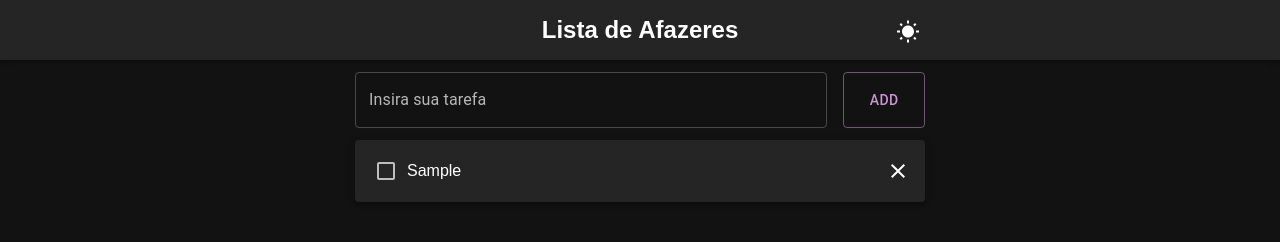
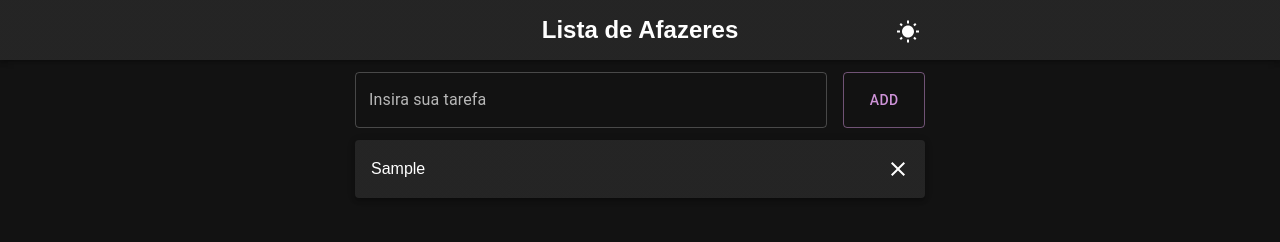
Before and after one commit to edusdorneles/to-do-list, a React (Create React App) app: page / in a window 1280 px wide. Both pictures are taken after typing "Sample" into the empty fields and a click on the button "ADD". Shown: the top 242 px of the page. Built offline with nearby package versions, Linux system fonts and the light colour scheme.

Commit message:
🚀 Update: Remove checked

```diff
--- a/src/components/TaskContainer/Task/Task.js
+++ b/src/components/TaskContainer/Task/Task.js
@@ -1,5 +1,5 @@
-import React, { useState } from 'react'
-import { Box, Checkbox, IconButton } from '@material-ui/core';
+import React from 'react'
+import { Box, IconButton } from '@material-ui/core';
 import { useAuth } from '../../../providers/Auth';
 
 import CloseIcon from '@material-ui/icons/Close';
@@ -10,16 +10,9 @@ const Task = ({ task }) => {
     const classes = useStyles();
     const { removeTask } = useAuth();
 
-    const [isChecked, setIsChecked] = useState(task.checked);
-
     return (
         <Box className={classes.taskBox}>
-            <Checkbox
-                checked={isChecked}
-                onChange={(e) => {setIsChecked(e.target.checked)}}
-            />
-
-            { <p className={(isChecked ? classes.taskChecked : 'none')}>{task.taskName}</p> }
+            { <p>{task.taskName}</p> }
 
             <IconButton onClick={() => {removeTask(task)}} size="small" className={classes.taskRemove}>
                 <CloseIcon fontSize="medium" />
--- a/src/components/TaskContainer/Task/styles.js
+++ b/src/components/TaskContainer/Task/styles.js
@@ -5,10 +5,7 @@ export default makeStyles({
         display: 'flex',
         alignItems: 'center',
         position: 'relative',
-    },
-
-    taskChecked: {
-        textDecoration: 'line-through',
+        padding: '10px 0px 10px 6px'
     },
 
     taskRemove: {
```
Also changed, not shown: src/providers/Auth.js (line endings or trailing spaces).
